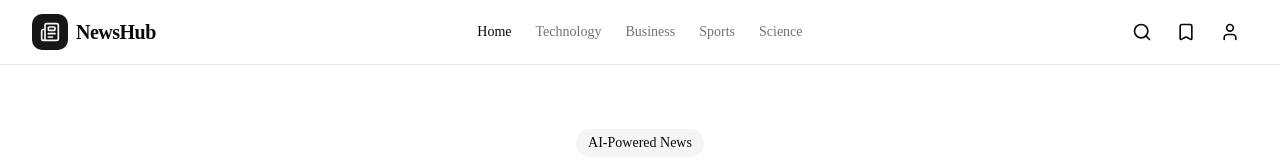
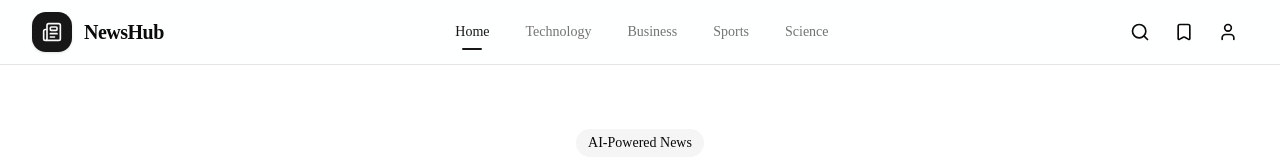
Before and after one commit to ThisisNishank/ai-news-aggregator, a Next.js app: page / in a window 1280 px wide. Shown: the top 160 px of the page. Built offline with nearby package versions, Linux system fonts and the light colour scheme; no server answers.

Commit message:
feat: polish news homepage UI

```diff
--- a/components/Header.tsx
+++ b/components/Header.tsx
@@ -1,4 +1,7 @@
+"use client";
+
 import Link from "next/link";
+import { useSearchParams } from "next/navigation";
 import {
   Bookmark,
   Menu,
@@ -7,85 +10,89 @@ import {
   User,
 } from "lucide-react";
 
+const categories = [
+  { name: "Home", href: "/" },
+  { name: "Technology", href: "/?category=technology", value: "technology" },
+  { name: "Business", href: "/?category=business", value: "business" },
+  { name: "Sports", href: "/?category=sports", value: "sports" },
+  { name: "Science", href: "/?category=science", value: "science" },
+];
+
 export default function Header() {
+  const searchParams = useSearchParams();
+  const activeCategory = searchParams.get("category");
+
   return (
-    <header className="border-b bg-background">
+    <header className="sticky top-0 z-50 border-b bg-background/90 backdrop-blur-md">
       <div className="mx-auto flex h-16 max-w-7xl items-center justify-between px-4 sm:px-6 lg:px-8">
-        <div className="flex items-center gap-2">
-          <div className="flex h-9 w-9 items-center justify-center rounded-lg bg-primary text-primary-foreground">
+        <Link href="/" className="group flex items-center gap-3">
+          <div className="flex h-10 w-10 items-center justify-center rounded-xl bg-primary text-primary-foreground shadow-sm transition-all duration-300 group-hover:-rotate-3 group-hover:scale-105 group-hover:shadow-lg group-hover:shadow-primary/20">
             <Newspaper className="h-5 w-5" />
           </div>
 
-          <span className="text-xl font-bold tracking-tight">
+          <span className="text-xl font-bold tracking-tight transition-colors duration-200 group-hover:text-primary">
             NewsHub
           </span>
-        </div>
+        </Link>
 
-        <nav className="hidden items-center gap-6 md:flex">
-          <Link
-            href="/"
-            className="text-sm font-medium transition-colors hover:text-primary"
-          >
-            Home
-          </Link>
+        <nav className="hidden items-center gap-1 md:flex">
+          {categories.map((category) => {
+            const isActive = category.value
+              ? activeCategory === category.value
+              : !activeCategory;
 
-          <Link
-            href="/?category=technology"
-            className="text-sm font-medium text-muted-foreground transition-colors hover:text-primary"
-          >
-            Technology
-          </Link>
+            return (
+              <Link
+                key={category.name}
+                href={category.href}
+                className={`group relative rounded-lg px-4 py-2 text-sm font-medium transition-all duration-200 ${
+                  isActive
+                    ? "text-primary"
+                    : "text-muted-foreground hover:bg-muted/70 hover:text-foreground"
+                }`}
+              >
+                {category.name}
 
-          <Link
-            href="/?category=business"
-            className="text-sm font-medium text-muted-foreground transition-colors hover:text-primary"
-          >
-            Business
-          </Link>
-
-          <Link
-            href="/?category=sports"
-            className="text-sm font-medium text-muted-foreground transition-colors hover:text-primary"
-          >
-            Sports
-          </Link>
-
-          <Link
-            href="/?category=science"
-            className="text-sm font-medium text-muted-foreground transition-colors hover:text-primary"
-          >
-            Science
-          </Link>
+                <span
+                  className={`absolute bottom-0 left-1/2 h-0.5 -translate-x-1/2 rounded-full bg-primary transition-all duration-300 ${
+                    isActive
+                      ? "w-5"
+                      : "w-0 group-hover:w-5"
+                  }`}
+                />
+              </Link>
+            );
+          })}
         </nav>
 
-        <div className="flex items-center gap-2">
+        <div className="flex items-center gap-1">
           <button
             type="button"
-            className="rounded-lg p-2 transition-colors hover:bg-muted"
+            className="group rounded-xl p-2.5 transition-all duration-200 hover:bg-primary/10 hover:text-primary"
             aria-label="Search"
           >
-            <Search className="h-5 w-5" />
+            <Search className="h-5 w-5 transition-transform duration-200 group-hover:scale-110" />
           </button>
 
           <button
             type="button"
-            className="hidden rounded-lg p-2 transition-colors hover:bg-muted sm:block"
+            className="hidden rounded-xl p-2.5 transition-all duration-200 hover:bg-primary/10 hover:text-primary sm:block"
             aria-label="Saved articles"
           >
-            <Bookmark className="h-5 w-5" />
+            <Bookmark className="h-5 w-5 transition-transform duration-200 hover:scale-110" />
           </button>
 
           <button
             type="button"
-            className="hidden rounded-lg p-2 transition-colors hover:bg-muted sm:block"
+            className="hidden rounded-xl p-2.5 transition-all duration-200 hover:bg-primary/10 hover:text-primary sm:block"
             aria-label="Profile"
           >
-            <User className="h-5 w-5" />
+            <User className="h-5 w-5 transition-transform duration-200 hover:scale-110" />
           </button>
 
           <button
             type="button"
-            className="rounded-lg p-2 transition-colors hover:bg-muted md:hidden"
+            className="rounded-xl p-2.5 transition-all duration-200 hover:bg-primary/10 hover:text-primary md:hidden"
             aria-label="Open menu"
           >
             <Menu className="h-5 w-5" />
--- a/components/NewsCard.tsx
+++ b/components/NewsCard.tsx
@@ -1,9 +1,8 @@
 "use client";
 
-import Image from "next/image";
 import { useState } from "react";
+import { ArrowUpRight } from "lucide-react";
 import { NewsArticle } from "@/types/news";
-
 
 type NewsCardProps = {
   article: NewsArticle;
@@ -12,40 +11,75 @@ type NewsCardProps = {
 export default function NewsCard({ article }: NewsCardProps) {
   const [imageError, setImageError] = useState(false);
 
+  const publishedDate = new Date(article.publishedAt).toLocaleDateString(
+    "en-IN",
+    {
+      day: "numeric",
+      month: "short",
+      year: "numeric",
+    },
+  );
+
   return (
-    <article className="flex h-[420px] flex-col overflow-hidden rounded-xl border bg-card transition-shadow hover:shadow-md">
+    <article className="group flex h-[420px] flex-col overflow-hidden rounded-2xl border bg-card shadow-sm transition-all duration-300 hover:-translate-y-1 hover:border-primary/30 hover:shadow-xl hover:shadow-primary/10">
+      <div className="relative h-40 shrink-0 overflow-hidden bg-muted">
         {article.imageUrl && !imageError ? (
-    <Image
+          /* eslint-disable-next-line @next/next/no-img-element */
+          <img
             src={article.imageUrl}
             alt={article.title}
             width={640}
             height={360}
-     className="h-40 w-full object-cover"
+            className="h-full w-full object-cover transition-transform duration-500 group-hover:scale-105"
+            loading="lazy"
             onError={() => setImageError(true)}
           />
         ) : (
-        <div className="flex h-40 w-full items-center justify-center bg-muted text-sm text-muted-foreground">
+          <div className="flex h-full w-full items-center justify-center text-sm text-muted-foreground">
             No image available
           </div>
         )}
 
-      <div className="flex flex-1 flex-col p-6">
-        <p className="text-xs font-medium uppercase tracking-wide text-primary">
+        <div className="absolute inset-0 bg-gradient-to-t from-black/50 via-transparent to-transparent opacity-70" />
+
+        <span className="absolute left-4 top-4 rounded-full border border-white/20 bg-black/50 px-3 py-1 text-xs font-semibold uppercase tracking-wide text-white backdrop-blur-sm">
           {article.category}
-        </p>
+        </span>
+      </div>
+
+      <div className="flex flex-1 flex-col p-5">
+        <div className="flex items-center justify-between gap-3 text-xs text-muted-foreground">
+          <span className="truncate font-medium">
+            {article.source}
+          </span>
+
+          <span className="shrink-0">{publishedDate}</span>
+        </div>
 
         <a
           href={article.url}
           target="_blank"
           rel="noopener noreferrer"
-          className="mt-2 line-clamp-2 block text-lg font-semibold hover:underline"
+          className="mt-3 line-clamp-2 text-lg font-bold leading-snug transition-colors duration-200 hover:text-primary"
         >
           {article.title}
         </a>
 
-        <p className="mt-2 line-clamp-3 text-sm text-muted-foreground">
-          {article.description}
+        <p className="mt-3 line-clamp-3 text-sm leading-6 text-muted-foreground">
+          {article.description || "Read the full story to learn more."}
         </p>
+
+        <div className="mt-auto pt-4">
+          <a
+            href={article.url}
+            target="_blank"
+            rel="noopener noreferrer"
+            className="inline-flex items-center gap-1.5 text-sm font-semibold text-primary transition-all duration-200 hover:gap-2.5"
+          >
+            Read article
+            <ArrowUpRight className="h-4 w-4 transition-transform duration-200 group-hover:-translate-y-0.5 group-hover:translate-x-0.5" />
+          </a>
+        </div>
       </div>
     </article>
   );
```
Lines whose indentation alone changed are shown as unchanged.
